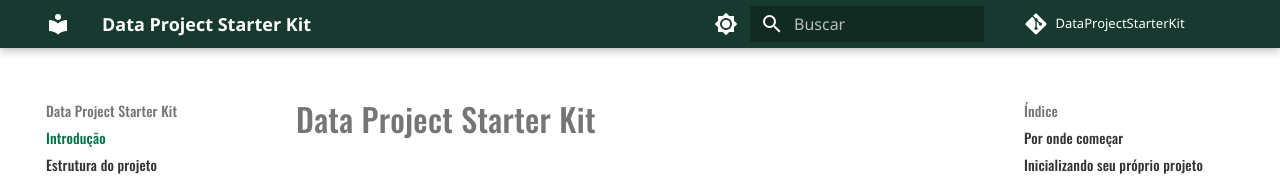
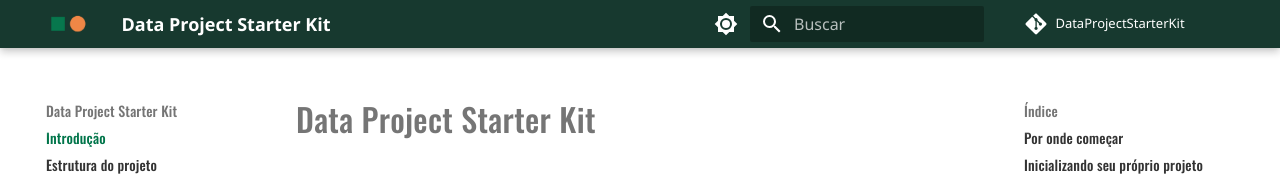
Before and after one commit to filipimr/Data-Project-Starter-Kit, an MkDocs documentation site: the page built from docs/index.md, in a window 1280 px wide. Shown: the top 183 px of the page. Built offline with MkDocs 1.6.1 and Material for MkDocs 9.7.7, drawn with Linux system fonts in a browser that asks for light colours; comment, search, counter and statistics services are not loaded.

Commit message:
docs: alterar logotipo do cabecalho para pattern.png

```diff
--- a/mkdocs.yml
+++ b/mkdocs.yml
@@ -23,6 +23,7 @@ nav:
 
 theme:
   name: material
+  logo: assets/pattern.png
   language: pt-BR
   # font: false desliga o carregamento automático de Roboto/Roboto Mono do
   # Material — a tipografia é 100% controlada por docs/stylesheets/extra.css.
```
Also changed, not shown: docs/assets/pattern.png (added).
